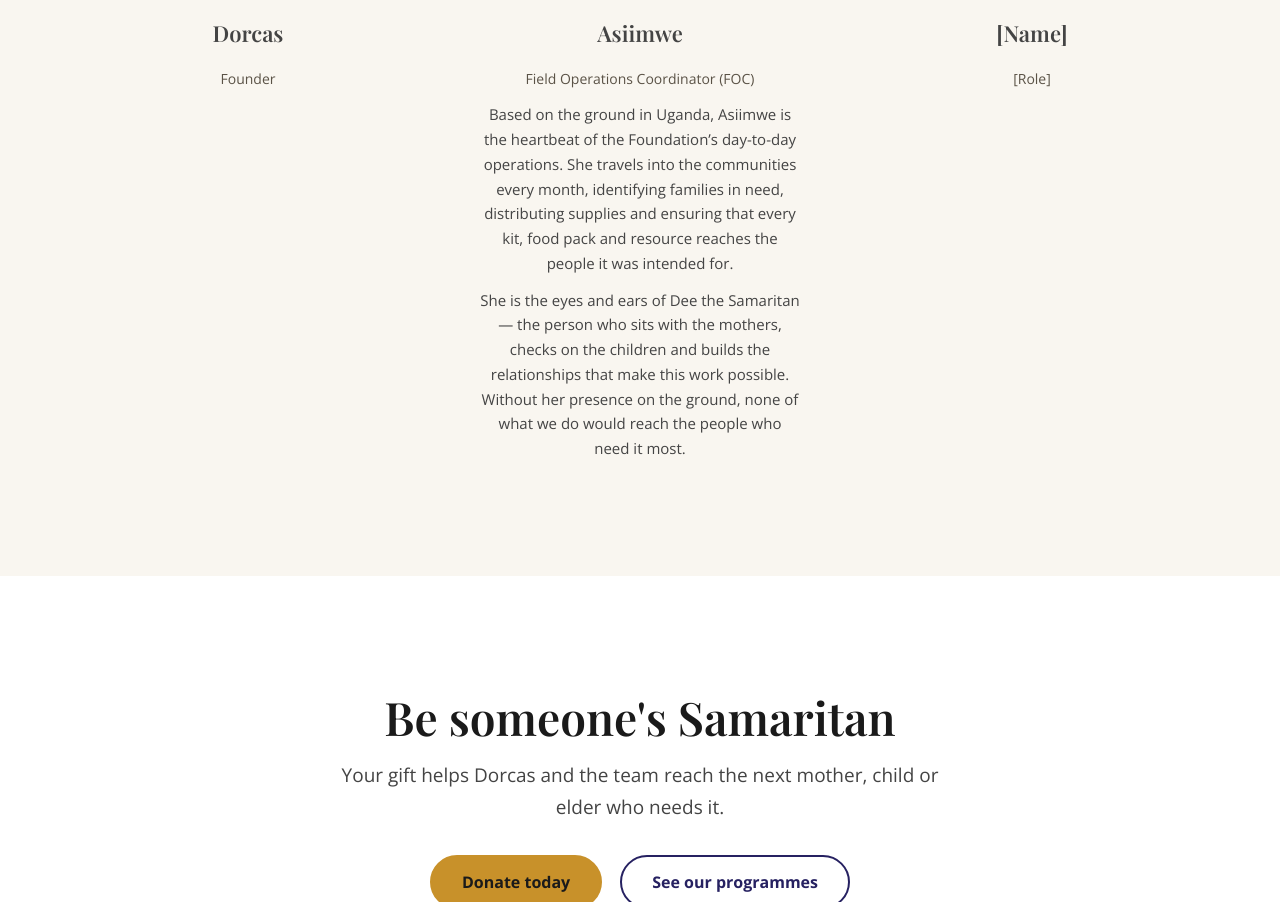
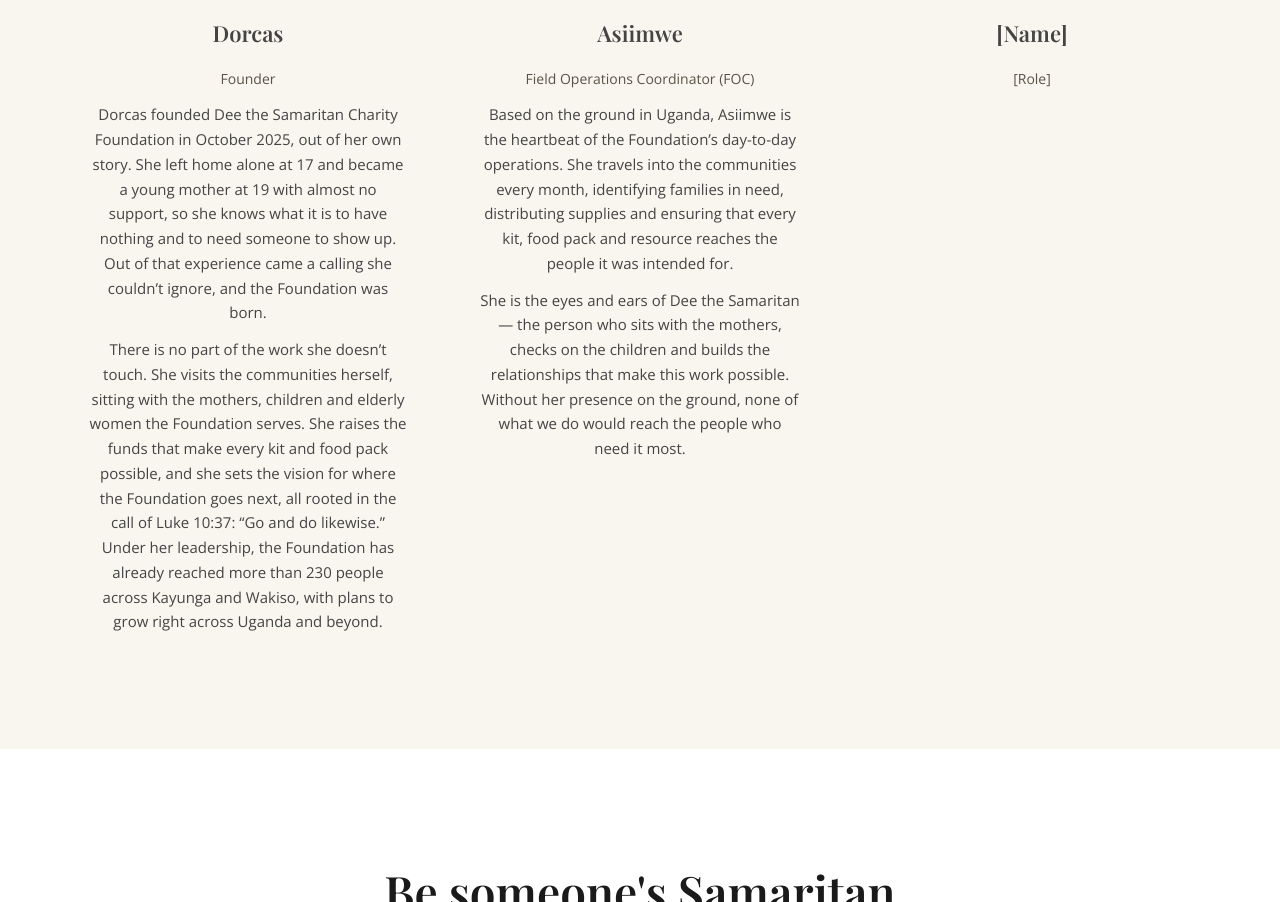
Before and after one commit to DMS-Works/DSCF, a plain HTML site: page about.html in a window 1280 px wide. Shown: the part 5111-6013 px from the top of the page. Drawn offline with nearby package versions, Linux system fonts and the light colour scheme; a web font is replaced by a local one.

Commit message:
Add Dorcas's bio to her team card
Co-Authored-By: Claude Opus 5.5 <noreply@anthropic.com>
Claude-Session: https://claude.ai/code/session_01HswpQWKTVgsWT7bmcfN4Dz

```diff
--- a/about.html
+++ b/about.html
@@ -213,6 +213,8 @@
             <div class="photo photo--circle"><img src="assets/images/team/dorcas-circle.jpg" alt="Dorcas, Founder" loading="lazy"></div>
             <p class="team-member__name">Dorcas</p>
             <p class="team-member__role">Founder</p>
+            <p class="team-member__bio">Dorcas founded Dee the Samaritan Charity Foundation in October 2025, out of her own story. She left home alone at 17 and became a young mother at 19 with almost no support, so she knows what it is to have nothing and to need someone to show up. Out of that experience came a calling she couldn&rsquo;t ignore, and the Foundation was born.</p>
+            <p class="team-member__bio">There is no part of the work she doesn&rsquo;t touch. She visits the communities herself, sitting with the mothers, children and elderly women the Foundation serves. She raises the funds that make every kit and food pack possible, and she sets the vision for where the Foundation goes next, all rooted in the call of Luke 10:37: &ldquo;Go and do likewise.&rdquo; Under her leadership, the Foundation has already reached more than 230 people across Kayunga and Wakiso, with plans to grow right across Uganda and beyond.</p>
           </div>
           <div id="foc" class="team-member reveal">
             <div class="photo photo--circle" role="img" aria-label="Photo placeholder: Asiimwe, Field Operations Coordinator"><span class="photo__label"><svg viewBox="0 0 24 24" fill="none" stroke="currentColor" stroke-width="1.6" stroke-linecap="round" stroke-linejoin="round" aria-hidden="true"><path d="M4 7h3l2-3h6l2 3h3v12H4z"/><circle cx="12" cy="13" r="3.5"/></svg>Photo</span></div>
```
